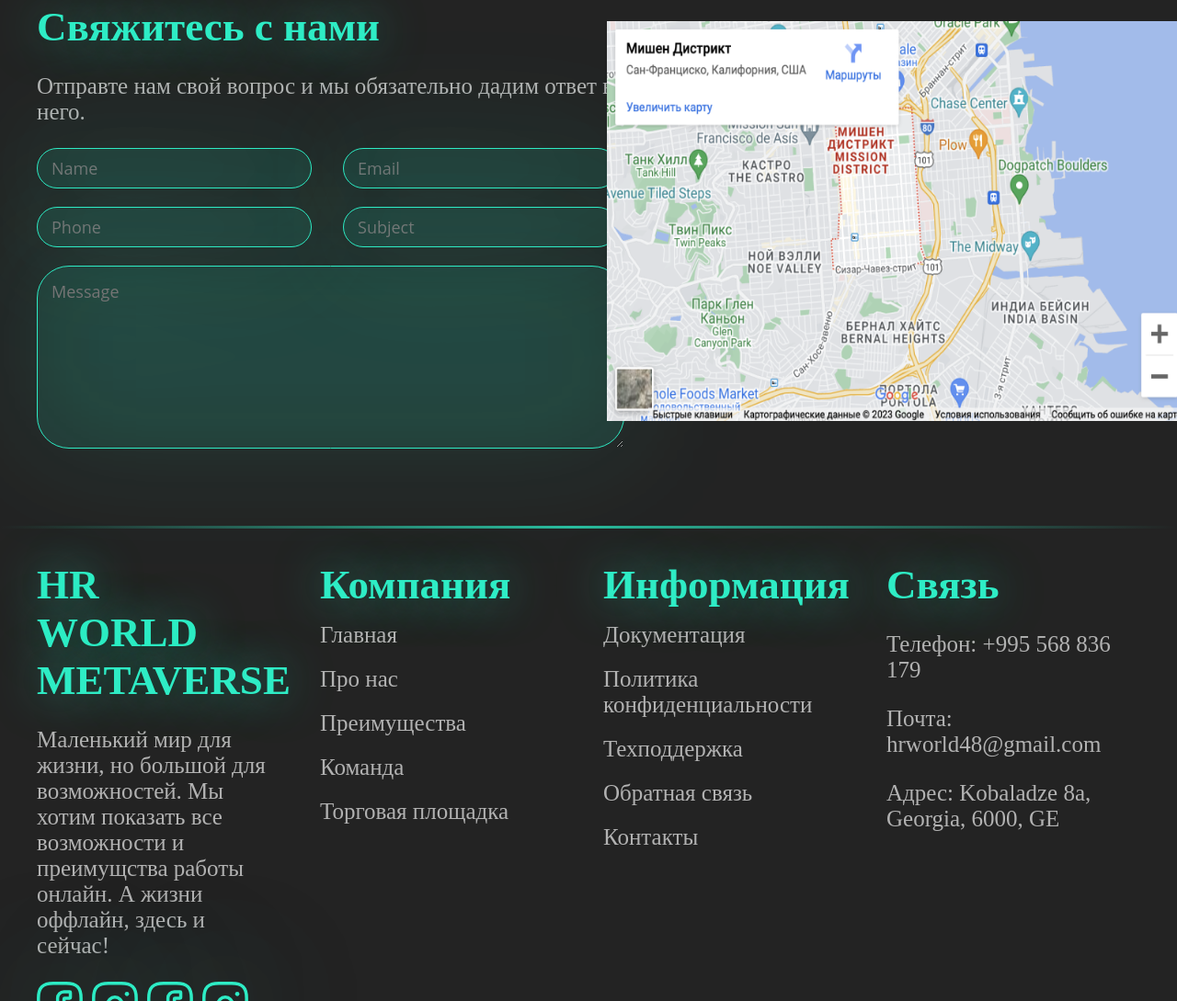
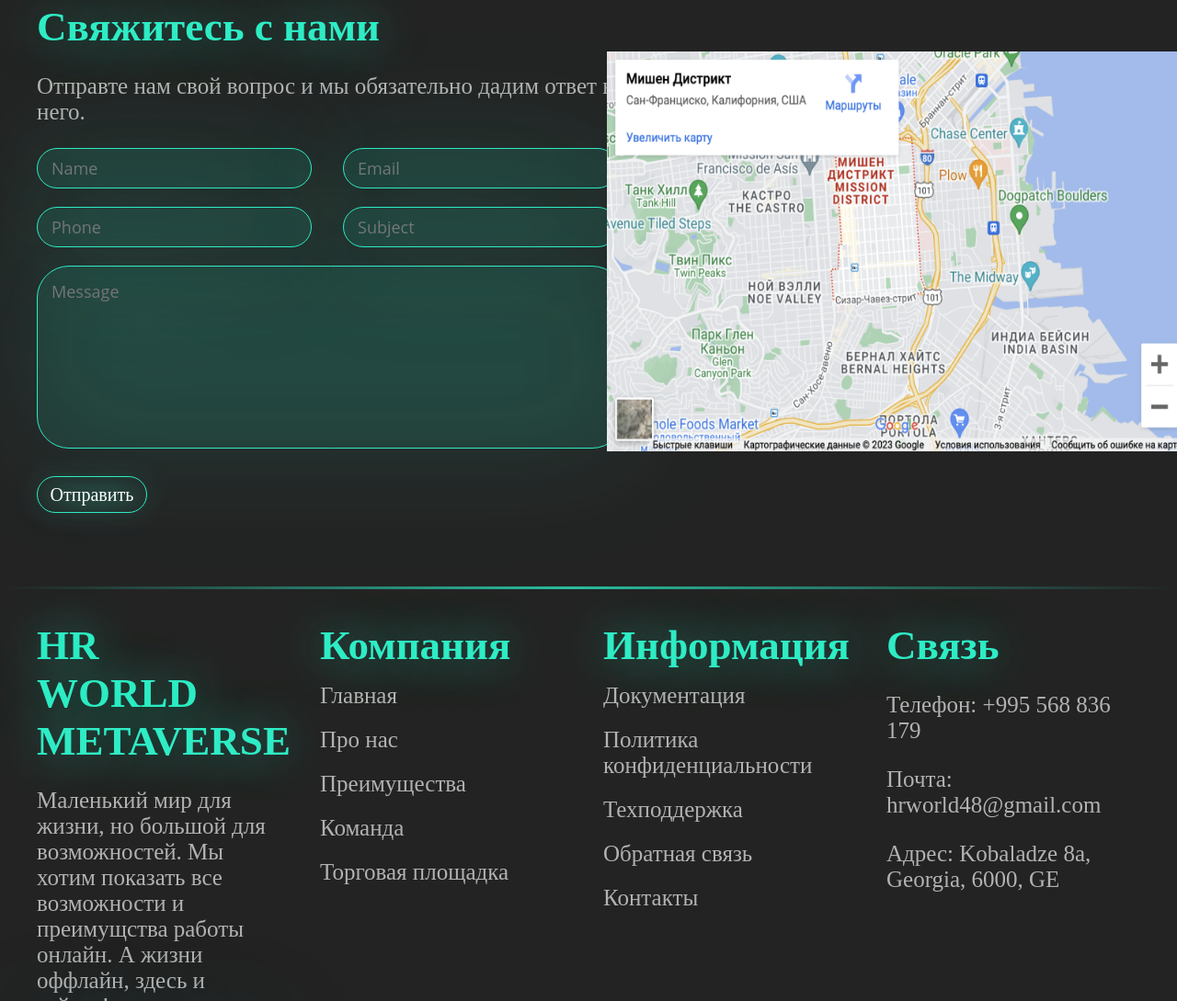
Before and after one commit to itsnast12/hrworld, a plain HTML site: page main.html in a window 1280 px wide. Shown: the part 5401-6490 px from the top of the page at 92% size. Drawn offline with Linux system fonts and the light colour scheme.

Commit message:
main page + button

```diff
--- a/main.html
+++ b/main.html
@@ -390,12 +390,18 @@
               <input type="text" placeholder="Phone">
               <input type="text" placeholder="Subject">
             </div>
-            <textarea name="" id="" cols="30" rows="10" placeholder="Message"></textarea>
+            <div style="display: flex; flex-direction: column;">
+              <textarea name="" id="" cols="30" rows="10" placeholder="Message"></textarea>
+              <button class="enter" style="margin: 0; margin-top: 30px;"><a href="#">Отправить</a></button>
+            </div>
+
           </div>
+
 
           <div class="right">
             <img class="tree" src="media/map.png" alt="">
           </div>
+
 
         </div>
 
```
